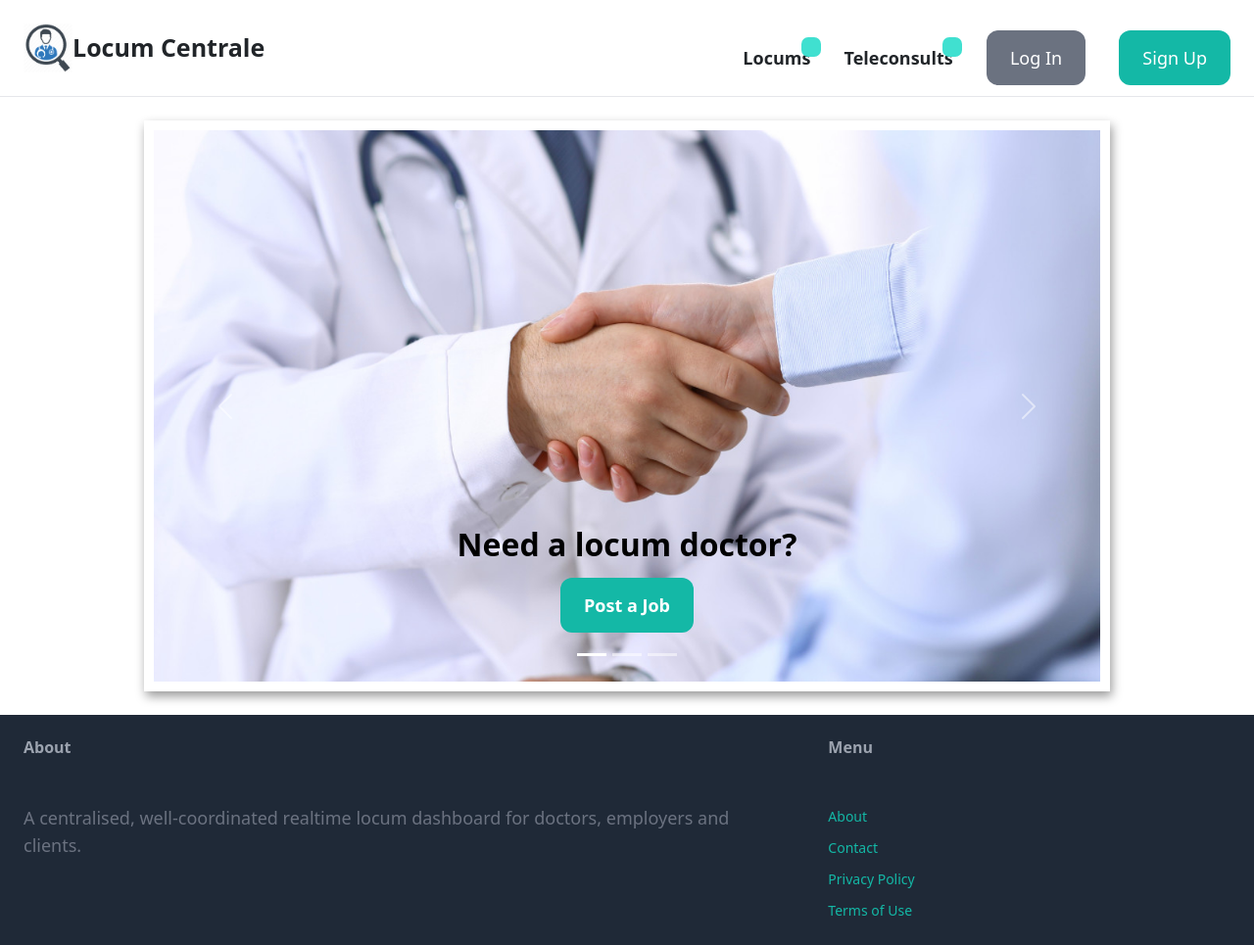
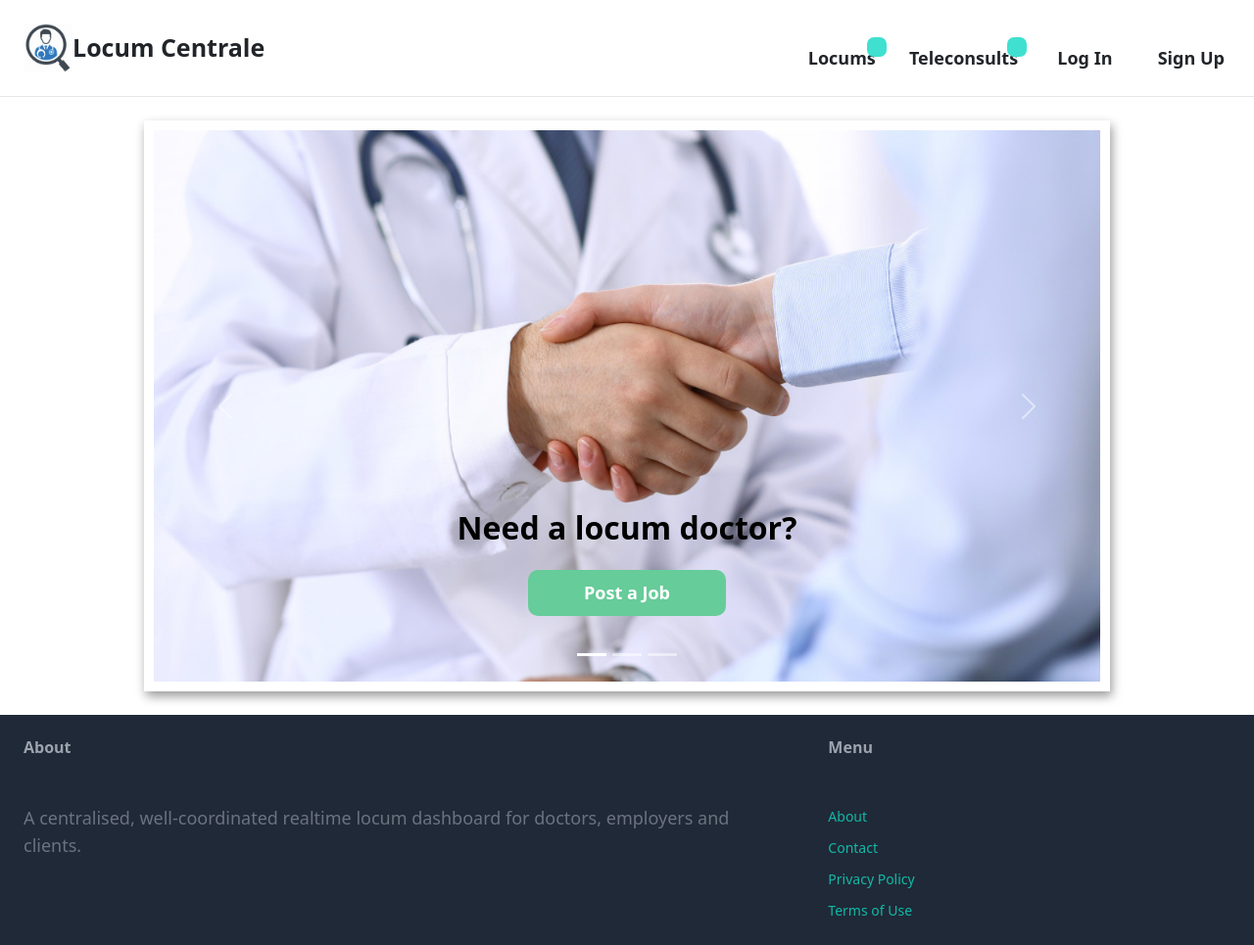
Before and after one commit to TeddyGash/new_locum_centrale, a Django app: template newlocumcentrale/templates/home.html in a window 1280 px wide. Shown: the whole page at 98% size. Run offline with Django 4.2, Linux system fonts and the light colour scheme; the template is opened without the code that fills it, so the values that code supplies are empty; some libraries are stand-ins or nearby versions.

Commit message:
draft css changes

```diff
--- a/config/settings/base.py
+++ b/config/settings/base.py
@@ -150,6 +150,7 @@ STATICFILES_FINDERS = [
     "django.contrib.staticfiles.finders.FileSystemFinder",
     "django.contrib.staticfiles.finders.AppDirectoriesFinder",
 ]
+CUSTOM_LIGHT_GREEN = "#4fd1c5"
 
 # MEDIA
 # ------------------------------------------------------------------------------
@@ -185,6 +186,8 @@ TEMPLATES = [
         },
     }
 ]
+
+# CUSTOM_GREEN = "#319795"
 
 # https://docs.djangoproject.com/en/dev/ref/settings/#form-renderer
 FORM_RENDERER = "django.forms.renderers.TemplatesSetting"
--- a/newlocumcentrale/static/css/app.css
+++ b/newlocumcentrale/static/css/app.css
@@ -1,27 +1,35 @@
+/* definition of CUSTOM_LIGHT_GREEN variable */
+:root {
+  /* Primary color name: mediumaquamarine */
+  --primary-teal: #66cc99;
+  --hover-teal: #299676;
+  --extra-light-teal: #9fffe1;
+  --primary-500: ##66cdaa;
+}
+
 #homepageCarousel {
   margin: 0px auto;
   max-width: 80%;
-
   overflow: hidden;
   border: 10px solid white;
   box-shadow: 2px 5px 10px rgba(0, 0, 0, 0.4);
 }
 
-#caption_post {
+/* Homepage carousel captions */
+.caption_base {
   font-size: 2em;
   font-weight: bold;
+}
+
+#caption_post {
   color: black;
 }
 
 #caption_accept {
-  font-size: 2em;
-  font-weight: bold;
   color: crimson;
 }
 
 #caption_tele {
-  font-size: 2em;
-  font-weight: bold;
   color: white;
 }
 
@@ -29,8 +37,59 @@
   margin-bottom: 1.5em;
 }
 
+/* Button on homepage carousels */
 #captionButton {
   margin-bottom: 1.5em;
+  margin-top: -5px;
+  font-size: 18px;
+  font-weight: bold;
+  border-radius: 10px;
+  padding-left: 6px;
+  padding-right: 6px;
+  padding-top: 9px;
+  padding-bottom: 9px;
+  width: 30%;
+}
+
+.carousel-inner {
+  /* Smaller than standard 960 (devices and browsers) */
+  @media only screen and (max-width: 959px) {
+  }
+
+  /* Tablet Portrait size to standard 960 (devices and browsers) */
+  @media only screen and (min-width: 768px) and (max-width: 959px) {
+  }
+
+  /* All Mobile Sizes (devices and browser) */
+  @media only screen and (max-width: 767px) {
+  }
+
+  /* Mobile Landscape Size to Tablet Portrait (devices and browsers) */
+  @media only screen and (min-width: 480px) and (max-width: 767px) {
+  }
+
+  /* Mobile Portrait Size to Mobile Landscape Size (devices and browsers) */
+  @media only screen and (max-width: 479px) {
+  }
+}
+
+/* navbar buttons */
+/* class="px-6 py-3 text-lg font-semi-bold bg-teal-500 text-white rounded-xl hover:bg-teal-700" */
+.customButtonsBase {
+  margin-bottom: 1.5em;
+  margin-top: -5px;
+  font-size: 18px;
+  font-weight: bold;
+  border-radius: 10px;
+  padding-left: 6px;
+  padding-right: 6px;
+  padding-top: 9px;
+  padding-bottom: 9px;
+  width: 1.5rem;
+}
+
+#post-job-button {
+  background-color: var(--primary-teal);
 }
 
 .icon-badge-group .icon-badge-container {
@@ -119,37 +179,29 @@
   border-color: #009688;
 }
 
-.carousel-inner {
-  /* Smaller than standard 960 (devices and browsers) */
-  @media only screen and (max-width: 959px) {
-  }
+/* ****CUSTOM BUTTONS**** */
 
-  /* Tablet Portrait size to standard 960 (devices and browsers) */
-  @media only screen and (min-width: 768px) and (max-width: 959px) {
-  }
-
-  /* All Mobile Sizes (devices and browser) */
-  @media only screen and (max-width: 767px) {
-  }
-
-  /* Mobile Landscape Size to Tablet Portrait (devices and browsers) */
-  @media only screen and (min-width: 480px) and (max-width: 767px) {
-  }
-
-  /* Mobile Portrait Size to Mobile Landscape Size (devices and browsers) */
-  @media only screen and (max-width: 479px) {
-  }
+/* Used at:
+- locums
+- teleconsults
+- sign up
+- log in */
+.btn.btn-primary.btn-primary {
+  background-color: var(--primary-teal);
+  color: #fff;
+  margin: 0 auto;
+  margin-top: 10px;
+  margin-bottom: -7px;
+  display: block;
+  width: 40%;
+  border-color: transparent;
 }
 
-button.btn.btn-primary.btn-teal {
-  background-color: #319795;
-  color: #fff;
+.btn.btn-primary.btn-primary:hover {
+  background-color: var(--hover-teal);
 }
 
-.btn-teal:hover {
-  background-color: #1a4c50;
-}
-
+/* *****Signup Hyperlink***** */
 .text-blue {
   color: #3182ce;
 }
--- a/newlocumcentrale/templates/base.html
+++ b/newlocumcentrale/templates/base.html
@@ -55,7 +55,7 @@
                         </a> -->
                         <div id="postJobDropdown" data-bs-toggle="dropdown">
                             <a href="#"
-                                class="px-6 py-3 text-lg font-semi-bold bg-teal-500 text-white rounded-xl hover:bg-teal-700">Post Job</a>
+                                class="navButtonsBase" id="post-job-button">Post Job</a>
                         </div>
                         <ul class="dropdown-menu" aria-labelledby="postJobDropdown">
                             <li><a class="dropdown-item" href="{% url 'slots:post_locum' %}">Post Locum</a></li>
@@ -77,11 +77,11 @@
                 </div>
             {% else %}
                 <div class="icon-badge-container">
-                    <a href="{% url 'account_login' %}" class="px-6 py-3 text-lg font-semi-bold bg-gray-500 text-white rounded-xl hover:bg-gray-700">Log In</a>
+                    <a href="{% url 'account_login' %}" class="customButtonsBase" id="">Log In</a>
                 </div>
                 <div class="icon-badge-container">
                     <a href="{% url 'account_signup' %}"
-                        class="px-6 py-3 text-lg font-semi-bold bg-teal-500 text-white rounded-xl hover:bg-teal-700">Sign
+                    class="customButtonsBase">Sign
                         Up</a>
                 </div>
             {% endif %}
--- a/newlocumcentrale/templates/home.html
+++ b/newlocumcentrale/templates/home.html
@@ -22,13 +22,18 @@
                 <img src="{% static 'images/doc_handshake.jpeg' %}" alt="doc_handshake.jpeg" class="d-block w-100">
                 <div class="carousel-caption d-none d-md-block">
                     <div id="caption_box" class="container-fluid">
-                        <p id="caption_post">Need a locum
+                        <p id="caption_post" class="caption_base">Need a locum
                             doctor?</p>
                     </div>
                     <!-- Carousel button -->
-                    <div id="captionButton">
+                    <!-- <div id="captionButton">
                         <a href="{% url 'slots:post_locum' %}"
                             class="px-6 py-3 text-lg font-bold bg-teal-500 text-white rounded-xl hover:bg-teal-700 mb-5">Post
+                            a Job</a>
+                    </div> -->
+                    <div>
+                        <a href="{% url 'slots:post_locum' %}"
+                            class="btn btn-primary btn-teal" id="captionButton">Post
                             a Job</a>
                     </div>
                 </div>
@@ -39,13 +44,13 @@
                 <img src="{% static 'images/doc_xx.jpeg' %}" alt="doc_xx.jpeg" class="d-block w-100">
                 <div class="carousel-caption d-none d-md-block">
                     <div id="caption_box" class="container-fluid">
-                        <p id="caption_accept">Available for a
+                        <p id="caption_accept" class="caption_base">Available for a
                             locum?</p>
                     </div>
                     <!-- Carousel button -->
-                    <div id="captionButton">
+                    <div>
                         <a href="{% url 'slots:locums' %}"
-                            class="px-6 py-3 text-lg font-bold bg-teal-500 text-white rounded-xl hover:bg-teal-700 mb-5">Take
+                        class="btn btn-primary btn-teal" id="captionButton">Take
                             a locum</a>
                     </div>
                 </div>
@@ -57,13 +62,13 @@
                 <div class="carousel-caption d-none d-md-block">
 
                     <div id="caption_box" class="container-fluid">
-                        <p id="caption_tele">Need a Teleconsult appointment?
+                        <p id="caption_tele" class="caption_base">Need a Teleconsult appointment?
                         </p>
                     </div>
                     <!-- Carousel button -->
-                    <div id="captionButton">
+                    <div>
                         <a href="{% url 'slots:post_teleconsult' %}"
-                            class="px-6 py-3 text-lg font-bold bg-teal-500 text-white rounded-xl hover:bg-teal-700 mb-5">Request
+                        class="btn btn-primary btn-teal" id="captionButton">Request
                             Teleconsult</a>
                     </div>
 
--- a/newlocumcentrale/templates/slots/locums.html
+++ b/newlocumcentrale/templates/slots/locums.html
@@ -36,7 +36,7 @@
                     <cite title="Source Title" class="text-end blockquote-footer">posted by {{ locum.posted_by }}</cite>
                 </div>
                 <div>
-                    <a href="#" class="btn btn-primary" id="card_button">Accept</a>
+                    <a href="#" class="btn btn-primary btn-teal" id="card_button">Accept</a>
                 </div>
             </div>
 
--- a/newlocumcentrale/templates/slots/teleconsults.html
+++ b/newlocumcentrale/templates/slots/teleconsults.html
@@ -35,7 +35,7 @@
                         {{teleconsult.posted_by}}</cite>
                 </div>
                 <div>
-                    <a href="#" class="btn btn-primary" id="card_button">Accept</a>
+                    <a href="#" class="btn btn-primary btn-teal" id="card_button">Accept</a>
                 </div>
             </div>
 
```
Also changed, not shown: other parts of newlocumcentrale/static/css/app.css (+43 -49 lines).
